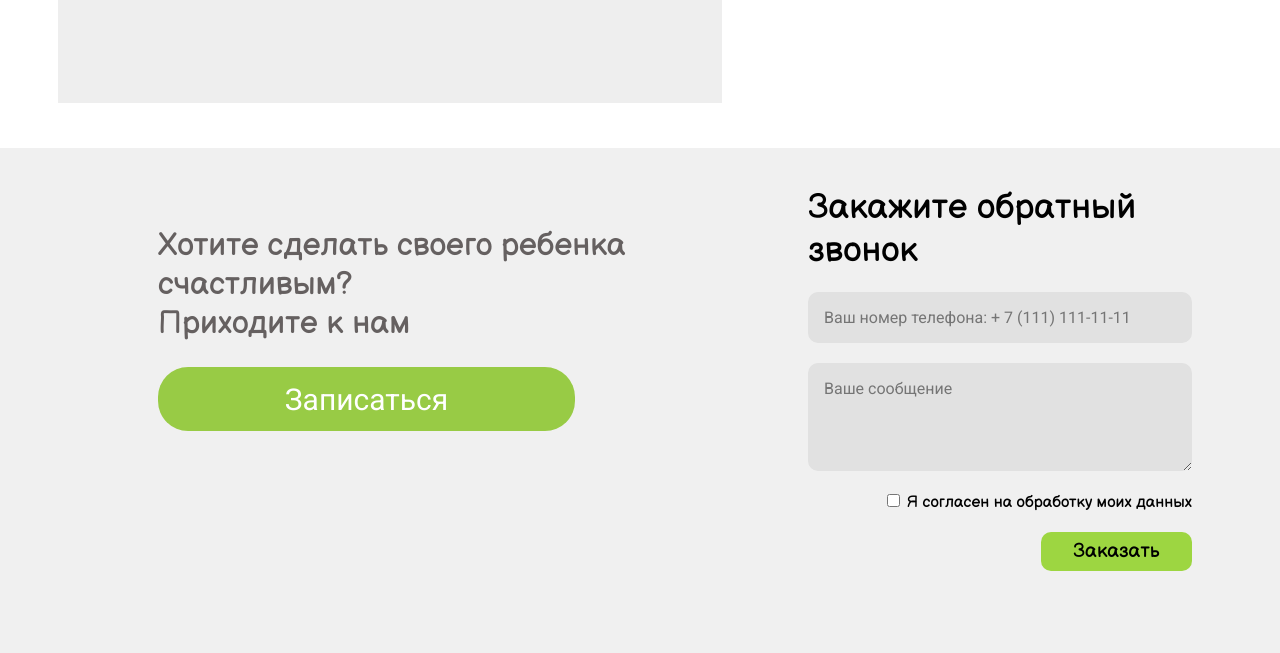
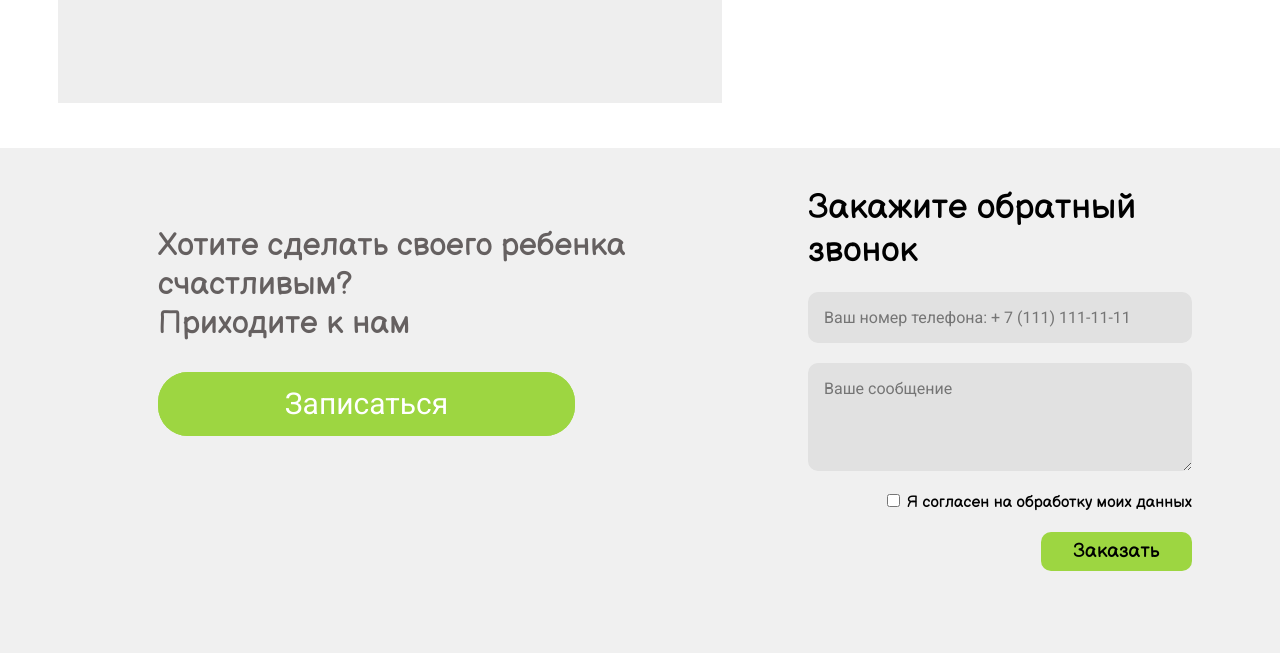
Before and after one commit to Savallera/pine-kindergarten, a plain HTML site: page src/pages/index.html in a window 1280 px wide. Shown: the part 2377-3030 px from the top of the page. Drawn offline with nearby package versions, Linux system fonts and the light colour scheme; files that its build step writes are made by us from their sources; files whose address does not match are found by name.

Commit message:
button an

```diff
--- a/src/blocks/feedback/feedback.html
+++ b/src/blocks/feedback/feedback.html
@@ -5,10 +5,12 @@
                 Хотите сделать своего ребенка счастливым? <br />
                 Приходите к нам
             </p>
-            <button class="feedback__description-button" type="button" aria-label="Записаться">Записаться</button>
+            <button class="feedback__description-button" type="button" aria-label="Записаться">
+                <span>Записаться</span>
+            </button>
         </div>
         <form class="feedback__form" action="" name="feedback">
-            <h2 class="feedback__title"><span>Закажите обратный звонок</span></h2>
+            <h2 class="feedback__title">Закажите обратный звонок</h2>
             <input
                 class="feedback__input"
                 type="tel"
--- a/src/blocks/feedback/feedback.scss
+++ b/src/blocks/feedback/feedback.scss
@@ -63,38 +63,51 @@
 
         color: white;
         border-radius: 30px;
-        background-color: transparent;
-        border-color: transparent;
+        background-color: #9dd641;
+        border-color: #9dd641;
         box-sizing: border-box;
+        max-width: 417px;
         width: 100%;
         text-align: center;
-        max-width: 417px;
         font-size: var(--title-size-sm);
         min-height: min(5vmax, 4.1875em);
-        margin-top: min(1.875vmax, 1.875em);
-        transition: all 550ms cubic-bezier(0.19, 1, 0.22, 1);
+        margin-top: min(2.25vmax, 1.875em);
 
         span {
-            z-index: 20;
+            position: relative;
+            z-index: 2;
         }
-
-        &:after {
+        &::before {
             content: "";
+            display: block;
             position: absolute;
+            inset: 0;
             top: -150%;
-            bottom: 0;
-            left: 0;
-            right: 0;
             background-image: linear-gradient(to top, #9dd641 0%, #9dd641 50%, #1ca306 71%, #25671a 100%);
-            z-index: -1;
+            z-index: 1;
             transition: all 0.5s cubic-bezier(0.19, 1, 0.22, 1);
         }
 
-        &:hover {
-            &:after {
-                top: 0;
-                bottom: -150%;
-            }
+        &::after {
+            content: "";
+            position: absolute;
+            top: -50%;
+            left: -150%;
+            height: 200%;
+            width: 200%;
+            z-index: 1;
+            background-color: rgba(255, 255, 255, 0.8);
+            border-radius: 100%;
+            transform: scale(0);
+            animation-name: ripple;
+            animation-duration: 6s;
+            animation-timing-function: linear;
+            animation-iteration-count: infinite;
+        }
+
+        &:hover::before {
+            top: 0;
+            bottom: -150%;
         }
     }
 
--- /dev/null
+++ b/src/styles/_assets/_animations.scss
@@ -0,0 +1,12 @@
+@keyframes ripple {
+  20% {
+      opacity: 0;
+      transform: scale(2.5);
+  }
+
+  60%,
+  100% {
+      opacity: 0;
+      transform: scale(2.5);
+  }
+}
--- a/src/styles/main.scss
+++ b/src/styles/main.scss
@@ -1,5 +1,6 @@
 @import "_assets/mixins";
 @import "_assets/extends";
+@import "_assets/animations";
 
 :root {
     --font-headings: "Balsamiq Sans", cursive;
```
